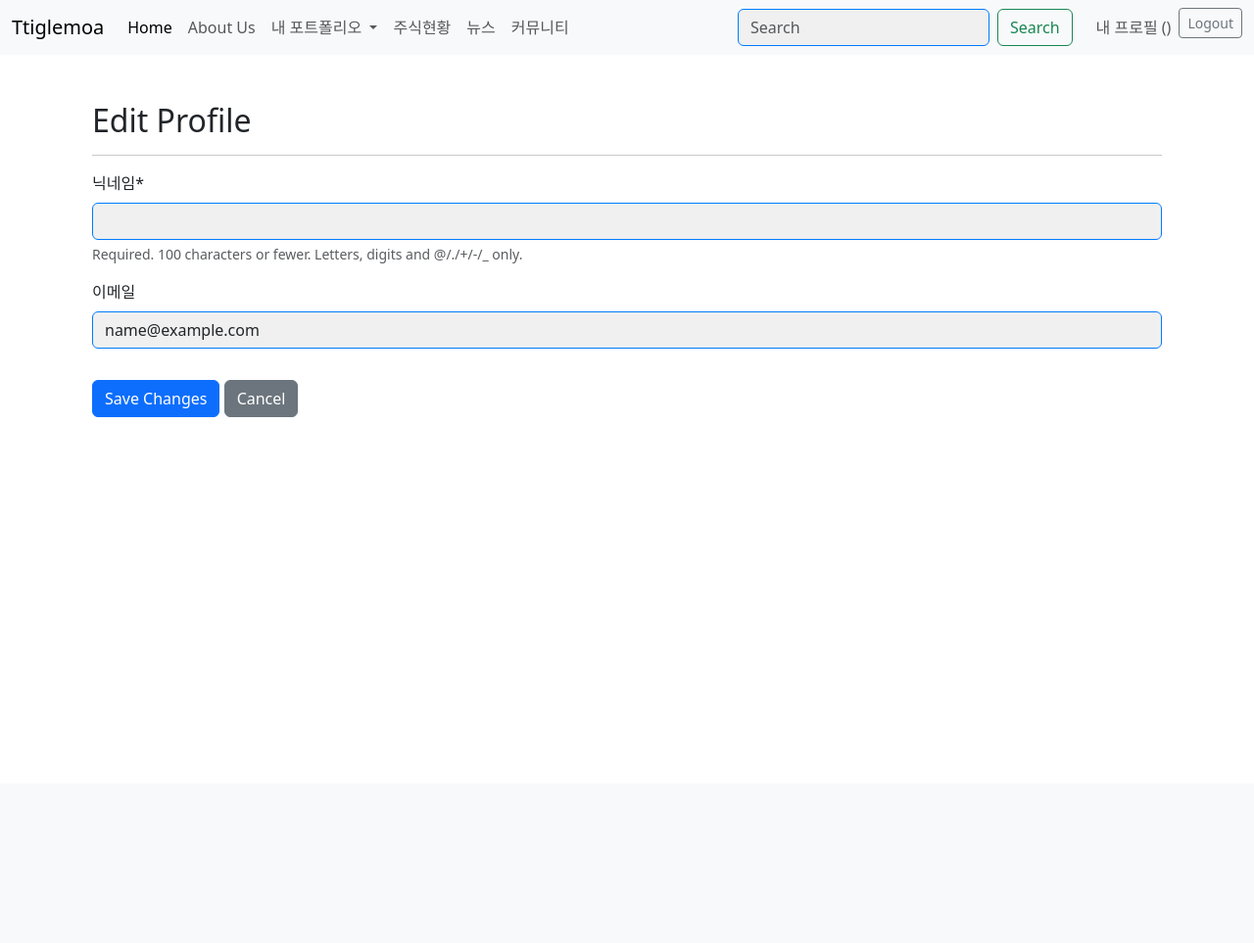
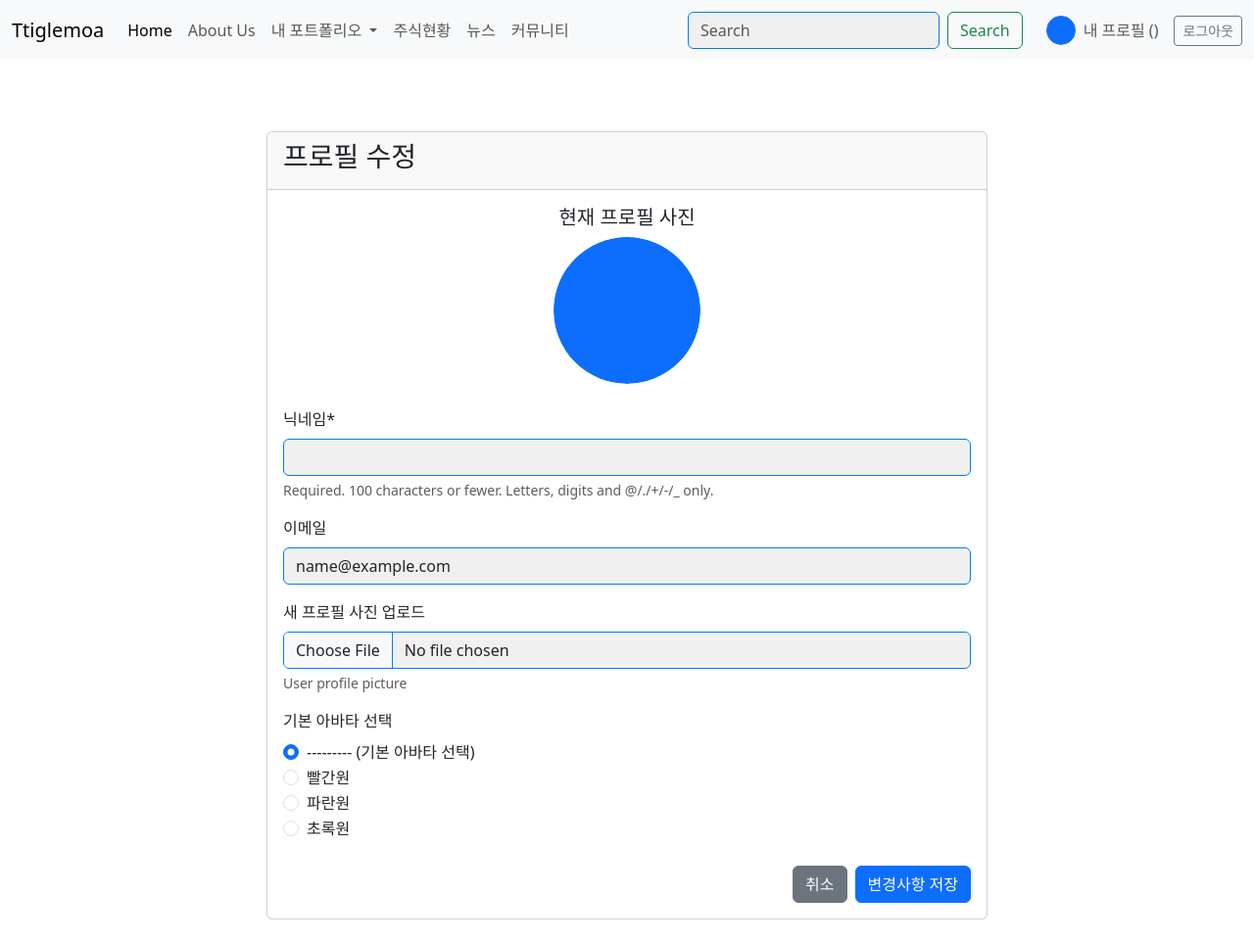
Before and after one commit to daemonXid/ttiglemoa, a Django app: page /accounts/profile/edit/ in a window 1280 px wide. Shown: the whole page at 98% size. Before the commit the page ends 426 px from the top, so only its background shows below. Run offline with Django 5.2, Linux system fonts and the light colour scheme; the visitor is signed in with stand-in values (Sample User, id 1); some libraries are stand-ins or nearby versions.

Commit message:
feat: 프로필 사진 기능 구현

```diff
--- a/apps/tm_account/forms/profile_forms.py
+++ b/apps/tm_account/forms/profile_forms.py
@@ -2,14 +2,18 @@ from django import forms
 from django.contrib.auth import get_user_model
 from django.contrib.auth.forms import UserCreationForm
 
-# get_user_model() will retrieve the User model specified in AUTH_USER_MODEL
 User = get_user_model()
+
+# Choices for default avatars
+DEFAULT_AVATAR_CHOICES = [
+    ('static/images/avatars/avatar1.svg', '빨간원'),
+    ('static/images/avatars/avatar2.svg', '파란원'),
+    ('static/images/avatars/avatar3.svg', '초록원'),
+]
 
 class CustomUserCreationForm(UserCreationForm):
     class Meta(UserCreationForm.Meta):
-        # Point to the custom User model
         model = User
-        # Specify the fields to display in the form
         fields = UserCreationForm.Meta.fields + ('nickname', 'email',)
 
     def __init__(self, *args, **kwargs):
@@ -18,11 +22,24 @@ class CustomUserCreationForm(UserCreationForm):
         self.fields['email'].label = "이메일"
 
 class ProfileChangeForm(forms.ModelForm):
+    # Field for selecting a default avatar
+    default_avatar = forms.ChoiceField(
+        choices=[('', '--------- (기본 아바타 선택)')] + DEFAULT_AVATAR_CHOICES,
+        required=False,
+        widget=forms.RadioSelect,
+        label="기본 아바타 선택"
+    )
+
     class Meta:
         model = User
-        fields = ('nickname', 'email')
+        fields = ('nickname', 'email', 'profile_image')
+        widgets = {
+            'profile_image': forms.FileInput(),
+        }
 
     def __init__(self, *args, **kwargs):
         super().__init__(*args, **kwargs)
         self.fields['nickname'].label = "닉네임"
         self.fields['email'].label = "이메일"
+        self.fields['profile_image'].label = "새 프로필 사진 업로드"
+        self.fields['profile_image'].required = False
--- a/apps/tm_account/models.py
+++ b/apps/tm_account/models.py
@@ -17,6 +17,12 @@ class User(AbstractUser):
             'unique': "A user with that nickname already exists.",
         },
     )
+    profile_image = models.ImageField(
+        upload_to='profile_pics',
+        blank=True,
+        null=True,
+        help_text="User profile picture"
+    )
 
     def __str__(self):
         return self.username
--- a/apps/tm_account/templates/tm_account/profile_edit.html
+++ b/apps/tm_account/templates/tm_account/profile_edit.html
@@ -1,17 +1,78 @@
 {% extends 'common/base.html' %}
 {% load crispy_forms_tags %}
+{% load static %}
 
-{% block title %}Edit Profile{% endblock %}
+{% block title %}프로필 수정{% endblock %}
 
 {% block content %}
-<div class="container mt-5">
-    <h2>Edit Profile</h2>
-    <hr>
-    <form method="post">
-        {% csrf_token %}
-        {{ form|crispy }}
-        <button type="submit" class="btn btn-primary mt-3">Save Changes</button>
-        <a href="{% url 'tm_account:profile' %}" class="btn btn-secondary mt-3">Cancel</a>
-    </form>
+<div class="row justify-content-center">
+    <div class="col-md-8">
+        <div class="card mt-5">
+            <div class="card-header">
+                <h3 class="card-title">프로필 수정</h3>
+            </div>
+            <div class="card-body">
+                <form method="post" enctype="multipart/form-data">
+                    {% csrf_token %}
+
+                    <div class="text-center mb-4">
+                        <h5>현재 프로필 사진</h5>
+                        {% if user.profile_image %}
+                            <img id="image-preview" src="{{ user.profile_image.url }}" alt="User Profile Image" class="rounded-circle" width="150" height="150" style="object-fit: cover;">
+                        {% else %}
+                            <img id="image-preview" src="{% static 'images/avatars/avatar2.svg' %}" alt="Default Avatar" class="rounded-circle" width="150" height="150">
+                        {% endif %}
+                    </div>
+
+                    {{ form|crispy }}
+
+                    <div class="d-grid gap-2 d-md-flex justify-content-md-end mt-4">
+                        <a href="{% url 'tm_account:profile' %}" class="btn btn-secondary">취소</a>
+                        <button type="submit" class="btn btn-primary">변경사항 저장</button>
+                    </div>
+                </form>
+            </div>
+        </div>
+    </div>
 </div>
 {% endblock %}
+
+{% block extra_js %}
+<script>
+    document.addEventListener('DOMContentLoaded', function() {
+        const imagePreview = document.getElementById('image-preview');
+        const fileInput = document.getElementById('id_profile_image');
+        const defaultAvatarRadios = document.querySelectorAll('input[name="default_avatar"]');
+
+        // Listener for default avatar selection
+        defaultAvatarRadios.forEach(function(radio) {
+            radio.addEventListener('change', function() {
+                if (this.checked) {
+                    // When a default avatar is selected, update the preview
+                    // The value of the radio button is the static path to the avatar
+                    imagePreview.src = "/{% get_static_prefix %}../" + this.value.replace(/^static\//, '');
+                    // Clear the file input so the default selection takes precedence
+                    if(fileInput) {
+                        fileInput.value = '';
+                    }
+                }
+            });
+        });
+
+        // Listener for file upload input
+        if(fileInput) {
+            fileInput.addEventListener('change', function(event) {
+                const file = event.target.files[0];
+                if (file) {
+                    // Create a temporary URL for the selected file and update the preview
+                    imagePreview.src = URL.createObjectURL(file);
+                    // Uncheck all radio buttons so the file upload takes precedence
+                    defaultAvatarRadios.forEach(function(radio) {
+                        radio.checked = false;
+                    });
+                }
+            });
+        }
+    });
+</script>
+{% endblock %}
--- a/apps/tm_account/views/profile_views.py
+++ b/apps/tm_account/views/profile_views.py
@@ -6,6 +6,9 @@ from django.contrib.auth.forms import PasswordChangeForm
 from django.contrib.auth import update_session_auth_hash, authenticate, login, logout
 from django.contrib import messages
 from django.contrib.auth.forms import AuthenticationForm
+from django.core.files import File
+from django.conf import settings
+import os
 
 @login_required
 def profile(request):
@@ -17,10 +20,30 @@ def profile(request):
 @login_required
 def profile_edit(request):
     if request.method == 'POST':
-        form = ProfileChangeForm(request.POST, instance=request.user)
+        form = ProfileChangeForm(request.POST, request.FILES, instance=request.user)
         if form.is_valid():
-            form.save()
+            user = form.save(commit=False)
+
+            selected_avatar_path = form.cleaned_data.get('default_avatar')
+            if selected_avatar_path:
+                full_static_path = os.path.join(settings.BASE_DIR, selected_avatar_path)
+                if os.path.exists(full_static_path):
+                    with open(full_static_path, 'rb') as f:
+                        django_file = File(f)
+                        # The second argument to save() is the filename that will be stored in the database
+                        user.profile_image.save(os.path.basename(full_static_path), django_file, save=False)
+
+            # If the user checks the "clear" checkbox for the profile_image field,
+            # form.cleaned_data['profile_image'] will be False.
+            # In that case, we should clear the field.
+            if form.cleaned_data.get('profile_image') is False:
+                user.profile_image = None
+
+            user.save()
+            messages.success(request, '프로필이 성공적으로 업데이트되었습니다.')
             return redirect(reverse_lazy('tm_account:profile'))
+        else:
+            messages.error(request, '오류가 발생했습니다. 입력 내용을 확인해주세요.')
     else:
         form = ProfileChangeForm(instance=request.user)
     return render(request, 'tm_account/profile_edit.html', {'form': form})
--- a/config/settings.py
+++ b/config/settings.py
@@ -137,6 +137,11 @@ STATICFILES_DIRS = [
     BASE_DIR / 'static',
 ]
 
+# Media files (User-uploaded files)
+MEDIA_URL = '/media/'
+MEDIA_ROOT = BASE_DIR / 'media'
+
+
 # Default primary key field type
 # https://docs.djangoproject.com/en/5.2/ref/settings/#default-auto-field
 DEFAULT_AUTO_FIELD = "django.db.models.BigAutoField"
--- a/config/urls.py
+++ b/config/urls.py
@@ -17,9 +17,14 @@ Including another URLconf
 
 from django.contrib import admin
 from django.urls import path, include
+from django.conf import settings
+from django.conf.urls.static import static
 
 urlpatterns = [
     path("admin/", admin.site.urls),
     path('accounts/', include('apps.tm_account.urls')),
     path('', include('apps.tm_begin.urls')),
 ]
+
+if settings.DEBUG:
+    urlpatterns += static(settings.MEDIA_URL, document_root=settings.MEDIA_ROOT)
--- a/templates/common/base.html
+++ b/templates/common/base.html
@@ -40,5 +40,7 @@
     ></script>
 
     <script src="{% static 'js/main.js' %}"></script>
+
+    {% block extra_js %}{% endblock %}
   </body>
 </html>
--- a/templates/common/navbar.html
+++ b/templates/common/navbar.html
@@ -1,3 +1,4 @@
+{% load static %}
 <nav class="navbar navbar-expand-lg bg-body-tertiary">
   <div class="container-fluid">
     <a class="navbar-brand" href="{% url 'tm_begin:index' %}">Ttiglemoa</a>
@@ -39,15 +40,22 @@
         <button class="btn btn-outline-success" type="submit">Search</button>
       </form>
 
-      <ul class="navbar-nav mb-2 mb-lg-0">
+      <ul class="navbar-nav mb-2 mb-lg-0 align-items-center">
         {% if user.is_authenticated %}
           <li class="nav-item">
-              <a class="nav-link" href="{% url 'tm_account:profile' %}">내 프로필 ({{ user.nickname }})</a>
+              <a class="nav-link d-flex align-items-center" href="{% url 'tm_account:profile' %}">
+                  {% if user.profile_image %}
+                      <img src="{{ user.profile_image.url }}" alt="Profile Image" class="rounded-circle me-2" width="30" height="30" style="object-fit: cover;">
+                  {% else %}
+                      <img src="{% static 'images/avatars/avatar2.svg' %}" alt="Default Avatar" class="rounded-circle me-2" width="30" height="30">
+                  {% endif %}
+                  내 프로필 ({{ user.nickname }})
+              </a>
           </li>
-          <li class="nav-item">
+          <li class="nav-item ms-2">
             <form action="{% url 'tm_account:logout' %}" method="post" class="d-inline">
               {% csrf_token %}
-              <button type="submit" class="btn btn-outline-secondary btn-sm">Logout</button>
+              <button type="submit" class="btn btn-outline-secondary btn-sm">로그아웃</button>
             </form>
           </li>
         {% else %}
```
Also changed, not shown: apps/tm_account/templates/tm_account/profile.html (+8 -2 lines), apps/tm_account/migrations/0002_user_profile_image.py (added), media/profile_pics/avatar1.svg (added), static/images/avatars/avatar1.svg (added), static/images/avatars/avatar2.svg (added), static/images/avatars/avatar3.svg (added).
